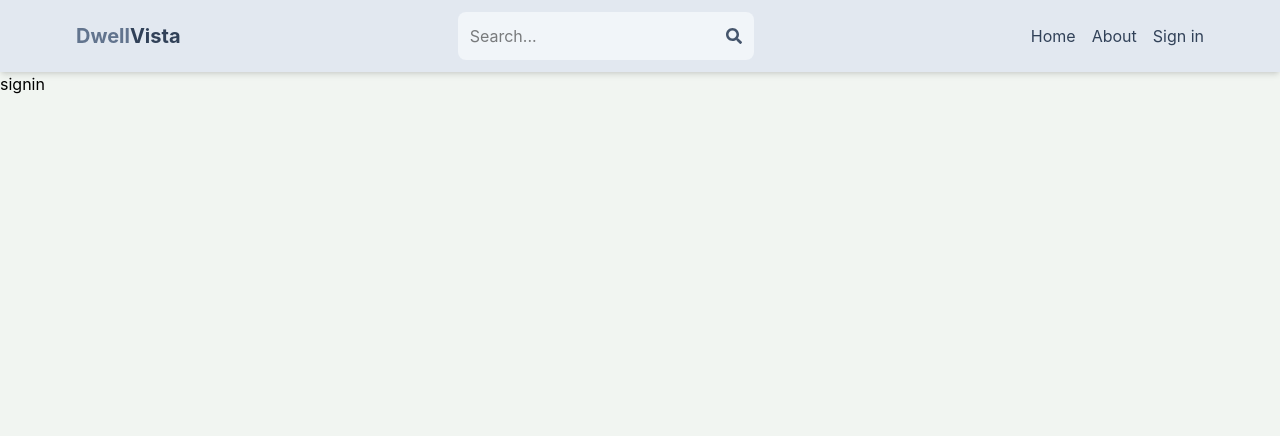
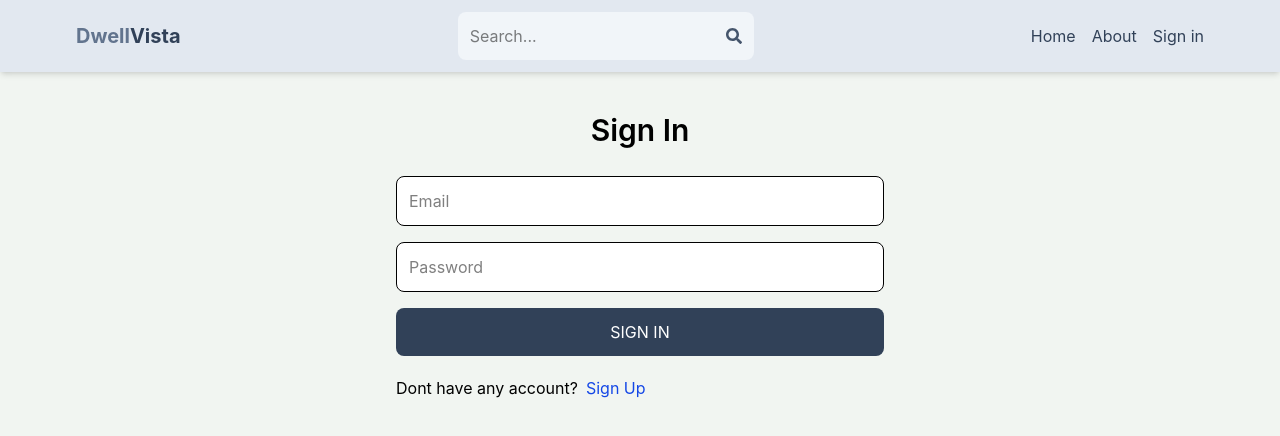
Before and after one commit to Sania-Raza/DwellVista_MERN, a React (Vite) app in the folder client/: page /sign-in in a window 1280 px wide. Shown: the top 436 px of the page. Built offline with nearby package versions, Linux system fonts and the light colour scheme.

Commit message:
added signin functionality

```diff
--- a/client/src/pages/SignUp.jsx
+++ b/client/src/pages/SignUp.jsx
@@ -73,7 +73,7 @@
           disabled={loading}
           className="bg-slate-700 text-white p-3 rounded-lg uppercase hover:opacity-95 disabled:opacity-80"
         >
-          {loading ? "Loading..." : "SignIn"}
+          {loading ? "Loading..." : "Sign Up"}
         </button>
       </form>
       <div className="flex gap-2 mt-5">
--- a/client/src/pages/Signin.jsx
+++ b/client/src/pages/Signin.jsx
@@ -1,7 +1,82 @@
-import React from 'react'
+import React from "react";
+import { useState } from "react";
+import { Link, useNavigate } from "react-router-dom";
 
 export default function Signin() {
+  const [formData, setFormData] = useState({});
+  const [error, setError] = useState(null);
+  const [loading, setLoading] = useState(false);
+  const navigate = useNavigate();
+
+  const handleChange = (e) => {
+    setFormData({
+      ...formData,
+      [e.target.id]: e.target.value,
+    });
+  };
+
+  const handleSubmit = async (e) => {
+    e.preventDefault();
+
+    try {
+      setLoading(true);
+      const res = await fetch("/api/auth/signin", {
+        method: "POST",
+        headers: {
+          "Content-Type": "application/json",
+        },
+        body: JSON.stringify(formData),
+      });
+      const data = await res.json();
+
+      if (!res.ok) {
+        setError(data.message || "Something went wrong");
+        setLoading(false);
+        return;
+      }
+      setLoading(false);
+      setError(null);
+      navigate('/');
+    } catch (error) {
+      setLoading(false);
+      setError(error.message);
+    }
+  };
+
   return (
-    <div>signin</div>
-  )
+    <div className="p-3 max-w-lg mx-auto">
+      <h1 className="text-3xl text-center font-semibold my-7">Sign In</h1>
+      <form onSubmit={handleSubmit} className="flex flex-col gap-4">
+
+        <input
+          type="email"
+          placeholder="Email"
+          className="border p-3 rounded-lg bg-white"
+          id="email"
+          onChange={handleChange}
+        />
+        <input
+          type="password"
+          placeholder="Password"
+          className="border p-3 rounded-lg bg-white"
+          id="password"
+          onChange={handleChange}
+        />
+
+        <button
+          disabled={loading}
+          className="bg-slate-700 text-white p-3 rounded-lg uppercase hover:opacity-95 disabled:opacity-80"
+        >
+          {loading ? "Loading..." : "Sign In"}
+        </button>
+      </form>
+      <div className="flex gap-2 mt-5">
+        <p>Dont have any account?</p>
+        <Link to={"/sign-up"}>
+          <span className="text-blue-700">Sign Up</span>
+        </Link>
+      </div>
+      {error && <p className="text-red-500 mt-5">{error}</p>}
+    </div>
+  );
 }
--- a/client/vite.config.js
+++ b/client/vite.config.js
@@ -1,18 +1,14 @@
-import { defineConfig } from 'vite'
-import react from '@vitejs/plugin-react'
+import { defineConfig } from "vite";
+import react from "@vitejs/plugin-react";
 
-// https://vite.dev/config/
 export default defineConfig({
-
-  server:{
-    proxy:{
-      '/api':{
-        target: 'http://localhost:3000',
+  plugins: [react()],
+  server: {
+    proxy: {
+      "/api": {
+        target: "http://localhost:3000",
         secure: false,
-      }
-    }
+      },
+    },
   },
-
-
-  plugins: [react()],
-})
+});
```
Also changed, not shown: 1 other file (tests, documents, lock files or other folders).
